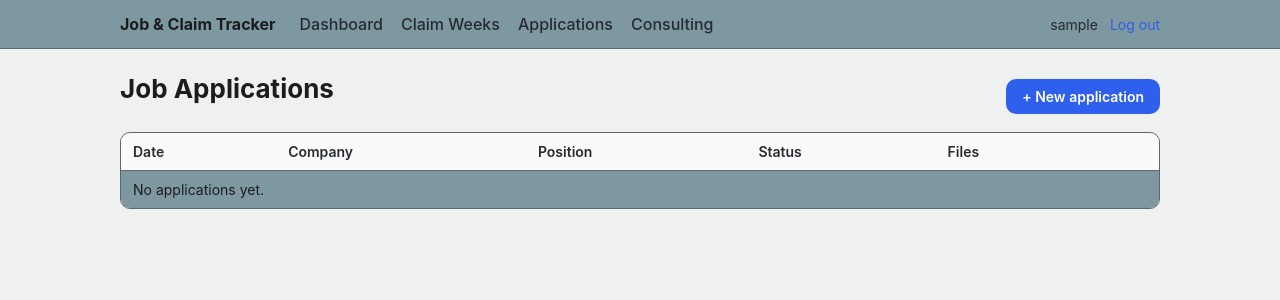
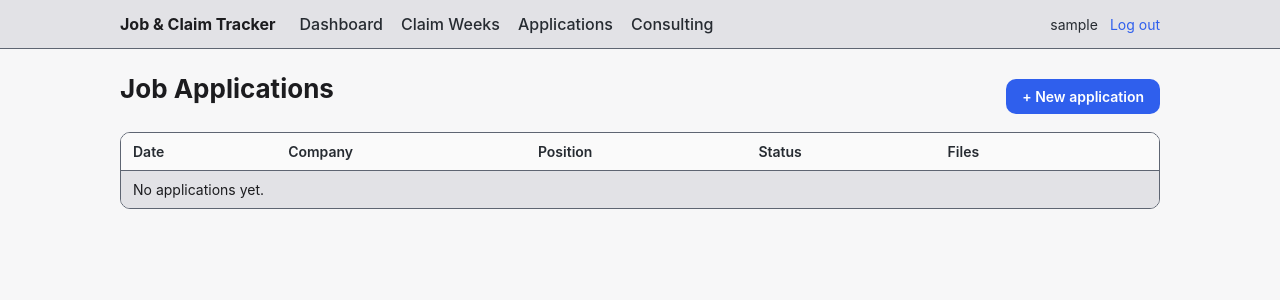
Before and after one commit to jtbrisson/jobtracker, a Flask app: page /applications/ in a window 1280 px wide. Shown: the top 300 px of the page. Run offline with Flask 3, Linux system fonts and the light colour scheme; the visitor is signed in with stand-in values (Sample User, id 1); data comes from the database, SQL or seed files in the repository; data that the repository does not hold is empty; some libraries are stand-ins or nearby versions.

Commit message:
Adjust bg/surface color tokens again

```diff
--- a/app/static/css/style.css
+++ b/app/static/css/style.css
@@ -1,6 +1,6 @@
 :root {
-  --bg: #eef1ef;
-  --surface: #7d98a1;
+  --bg: #f7f7f8;
+  --surface: #e2e2e6;
   --border: #5e6572;
   --text: #1c1c1f;
   --muted: #262b31;
```
